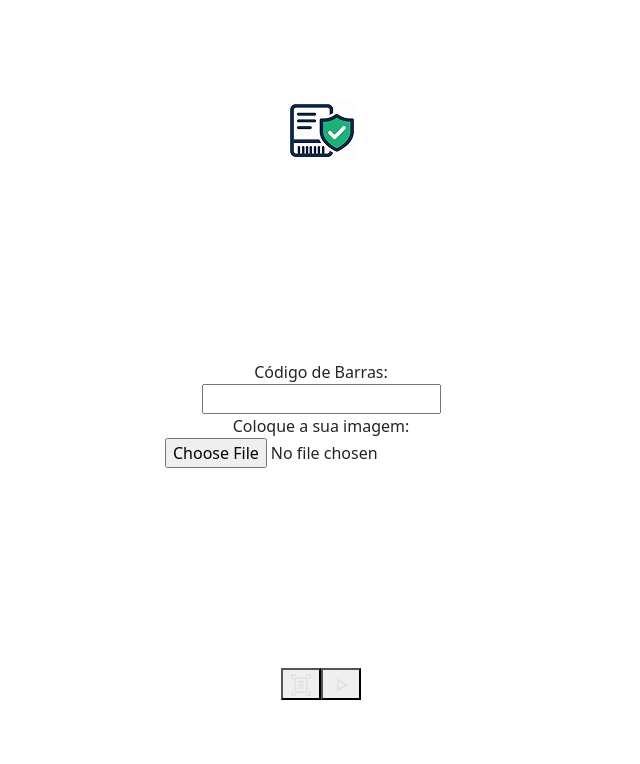
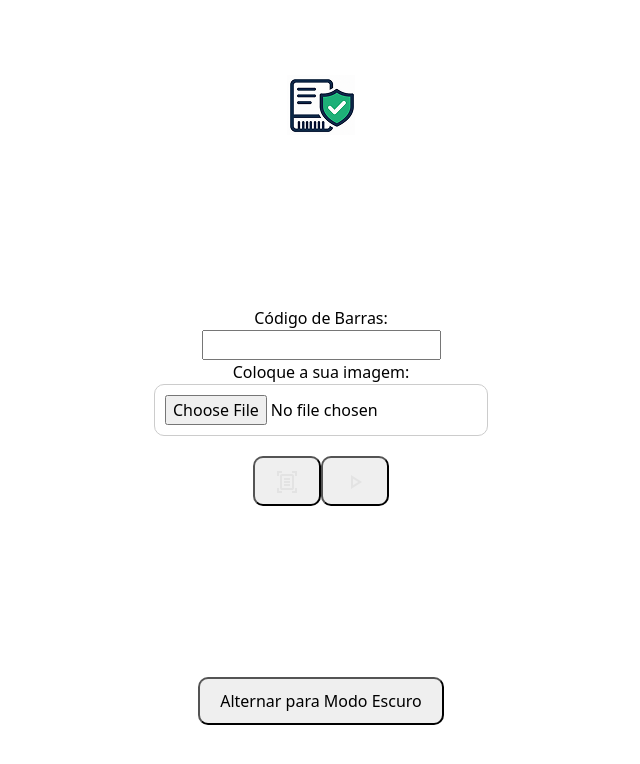
Before and after one commit to Larand26/Boletrust, a React (Vite) app: page / in a window 1280 px wide. Shown: the top 764 px of the page, without its empty margins (319-959 px from the left). Built offline with nearby package versions, Linux system fonts and the light colour scheme; the HTML template or start-up script is replaced by a standard one.

Commit message:
feat: adicionar suporte tema claro e escuro

```diff
--- a/src/App.jsx
+++ b/src/App.jsx
@@ -1,14 +1,26 @@
-import logo from "./assets/Logo.png"
-import Inputs from "./model/Inputs.jsx"
-import Buttons from "./model/Buttons.jsx"
+import { useState } from "react";
+import logo from "./assets/Logo.png";
+import Inputs from "./model/Inputs.jsx";
+import Buttons from "./model/Buttons.jsx";
+import "./estilo/Estilo.css";
 
 const App = () => {
+  const [theme, setTheme] = useState("white");
+
+  const toggleTheme = () => {
+    setTheme((prevTheme) => (prevTheme === "white" ? "dark" : "white"));
+  };
 
   return (
-    <div className="d-flex w-100 vh-100 flex-column align-items-center justify-content-around">
-      <img style={{maxWidth:"150px"}} src= {logo}/>
-      <Inputs/>
-      <Buttons/>
+    <div className={`app ${theme} d-flex w-100 vh-100 flex-column align-items-center justify-content-around`}>
+      <img style={{ maxWidth: "150px" }} src={logo} alt="Logo" />
+      <form>
+        <Inputs />
+        <Buttons />
+      </form>
+      <button onClick={toggleTheme}>
+        Alternar para {theme === "white" ? "Modo Escuro" : "Modo Claro"}
+      </button>
     </div>
   );
 };
--- /dev/null
+++ b/src/estilo/Estilo.css
@@ -0,0 +1,30 @@
+.app.white {
+  background-color: white;
+  color: black;
+}
+
+.app.dark {
+  background-color: black;
+  color: white;
+}
+
+form {
+  margin-top: 20px;
+  display: flex;
+  flex-direction: column;
+  align-items: center;
+}
+
+input[type="file"] {
+  border: 1px solid #ccc;
+  border-radius: 10px;
+  padding: 10px;
+  cursor: pointer;
+}
+
+button {
+  margin-top: 20px;
+  border-radius: 10px;
+  padding: 10px 20px;
+  cursor: pointer;
+}
--- a/src/model/Buttons.jsx
+++ b/src/model/Buttons.jsx
@@ -1,5 +1,6 @@
 import arrow from "../assets/PlayArrow.svg"
 import scanner from "../assets/Scanner.svg"
+
 
 // Para acesssar pastas anteriores a pasta que esta sofrendo manutenção não esquecer do ../ ou para os mais leigos PONTO PONTO BARRA.
 
```
